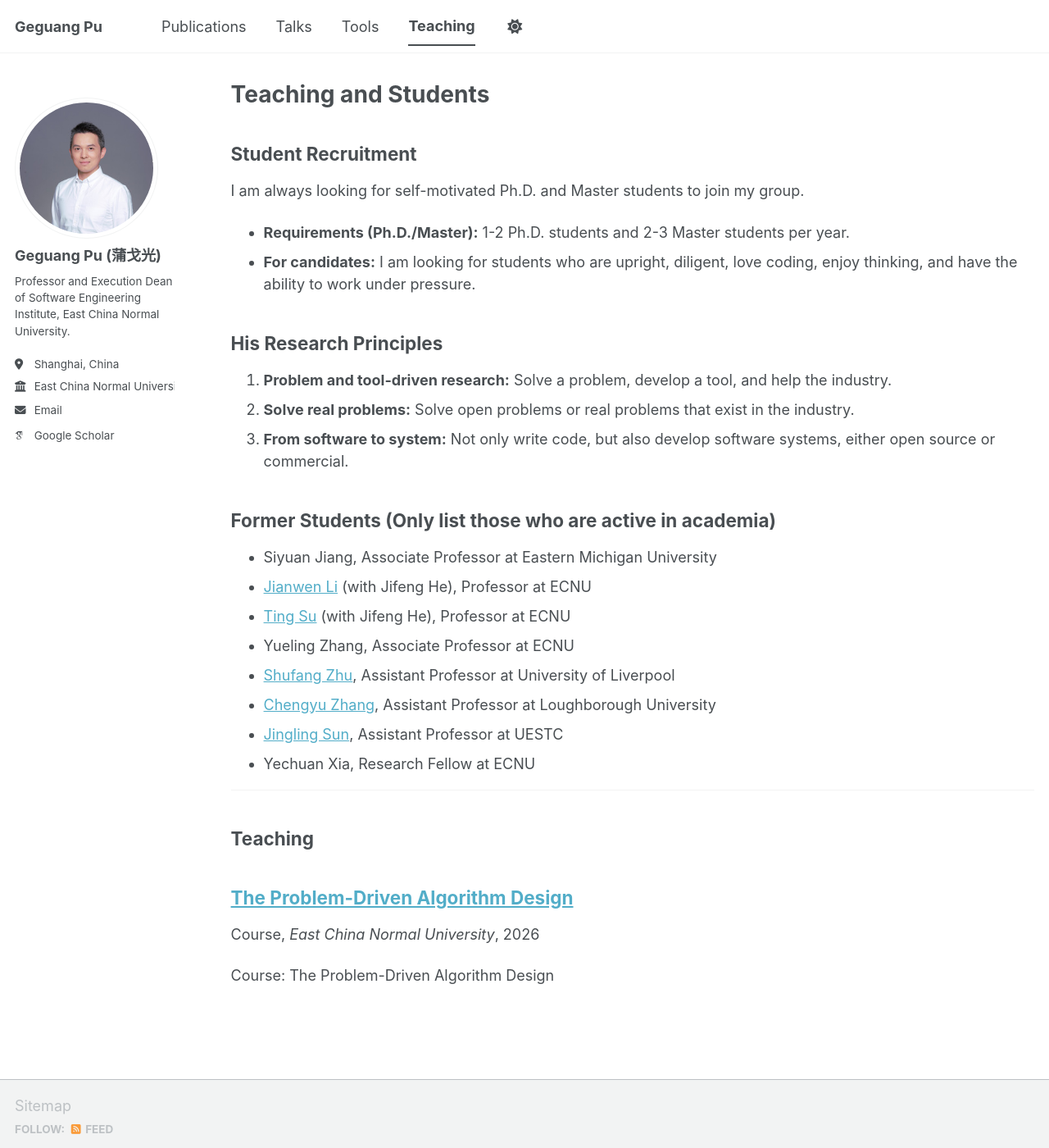
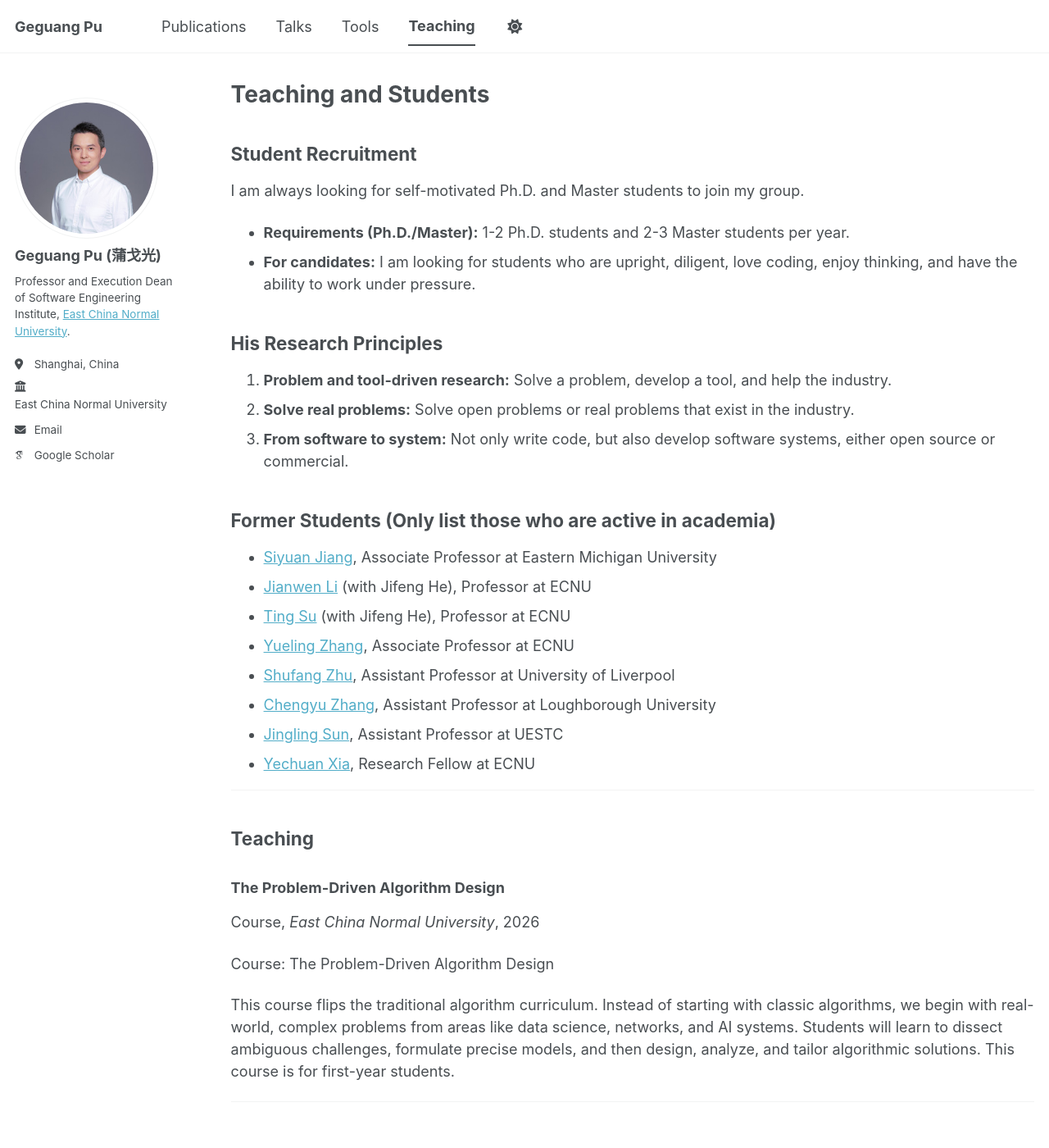
Before and after one commit to ggpu-ecnu/ggpu-ecnu.github.io, a Jekyll site: the page built from _pages/teaching.md, in a window 1280 px wide and 1400 px high. Shown: the whole window at 82% size. Built offline with Jekyll 4.4.1, drawn with Linux system fonts in a browser that asks for light colours; some web fonts are replaced; a script bundle is joined from its source files by our own code; library files that are not in the unit come from our copies.

Commit message:
Update teaching page and profile links

```diff
--- a/_config.yml
+++ b/_config.yml
@@ -26,9 +26,9 @@ author:
   avatar           : "69947774-752e-4ae2-a298-385399e761f7_s.png"
   name             : "Geguang Pu (蒲戈光)"
   pronouns         : # example: "she/her"
-  bio              : "Professor and Execution Dean of Software Engineering Institute, East China Normal University."
+  bio              : "Professor and Execution Dean of Software Engineering Institute, <a href=\"https://www.ecnu.edu.cn/\">East China Normal University</a>."
   location         : "Shanghai, China"
-  employer         : "East China Normal University"
+  employer         : "<a href=\"https://www.ecnu.edu.cn/\">East China Normal University</a>"
   uri              : # URL
   email            : "ggpu@sei.ecnu.edu.cn"
 
--- a/_data/authors.yml
+++ b/_data/authors.yml
@@ -3,6 +3,6 @@ Geguang Pu:
   name        : "Geguang Pu (蒲戈光)"
   uri         : "https://ggpu-ecnu.github.io"
   email       : "ggpu@sei.ecnu.edu.cn"
-  bio         : "Professor and Execution Dean of Software Engineering Institute, East China Normal University."
+  bio         : "Professor and Execution Dean of Software Engineering Institute, <a href=\"https://www.ecnu.edu.cn/\">East China Normal University</a>."
   avatar      : "bio-photo.jpg"
   twitter     : "GeguangPu"
--- a/_pages/teaching.md
+++ b/_pages/teaching.md
@@ -22,19 +22,26 @@ I am always looking for self-motivated Ph.D. and Master students to join my grou
 
 ## Former Students (Only list those who are active in academia)
 
-*   Siyuan Jiang, Associate Professor at Eastern Michigan University
+*   [Siyuan Jiang](https://www.emich.edu/computer-science/faculty/s-jiang.php), Associate Professor at Eastern Michigan University
 *   [Jianwen Li](https://lijwen2748.github.io/) (with Jifeng He), Professor at ECNU
 *   [Ting Su](https://tingsu.github.io/) (with Jifeng He), Professor at ECNU
-*   Yueling Zhang, Associate Professor at ECNU
+*   [Yueling Zhang](https://scholar.google.com/citations?user=-g6QrssAAAAJ&hl=en), Associate Professor at ECNU
 *   [Shufang Zhu](https://shufang-zhu.github.io/), Assistant Professor at University of Liverpool
 *   [Chengyu Zhang](https://chengyuzhang.com/), Assistant Professor at Loughborough University
 *   [Jingling Sun](https://jinglingsun.github.io/), Assistant Professor at UESTC
-*   Yechuan Xia, Research Fellow at ECNU
+*   [Yechuan Xia](https://dblp.org/pid/317/0591.html), Research Fellow at ECNU
 
 <hr>
 
 ## Teaching
 
-{% for post in site.teaching reversed %}
-  {% include archive-single.html %}
+{% assign teaching_items = site.teaching | sort: 'date' | reverse %}
+{% for post in teaching_items %}
+### {{ post.title }}
+
+<p>{{ post.type }}{% if post.venue %}, <i>{{ post.venue }}</i>{% endif %}{% if post.date %}, {{ post.date | date: "%Y" }}{% endif %}</p>
+
+{{ post.content }}
+
+<hr>
 {% endfor %}
```
